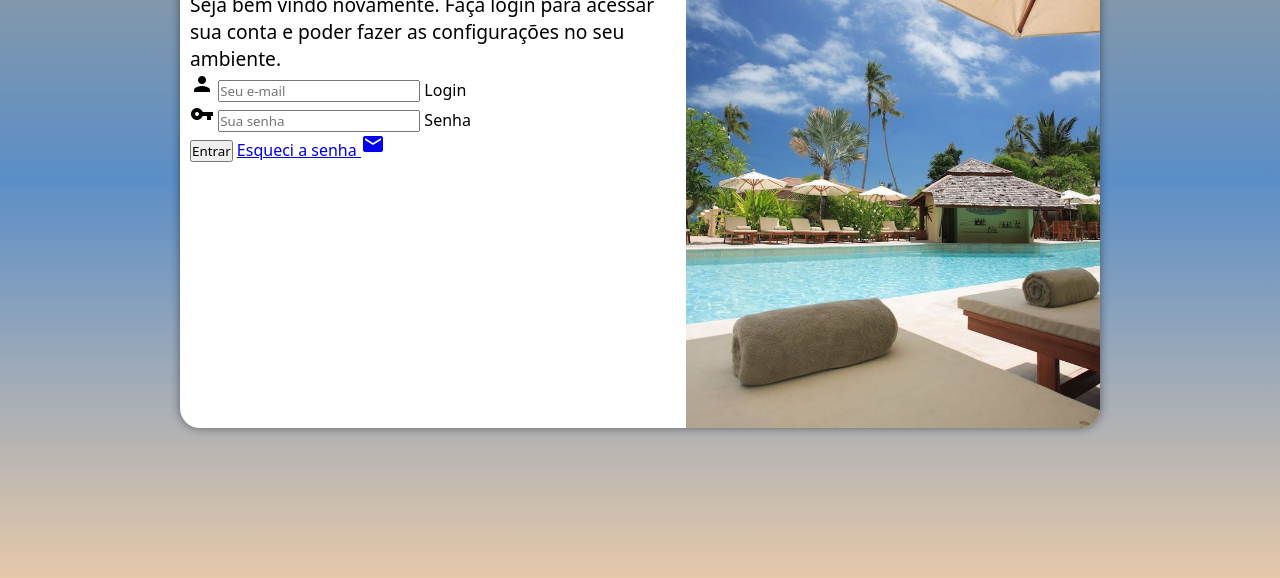
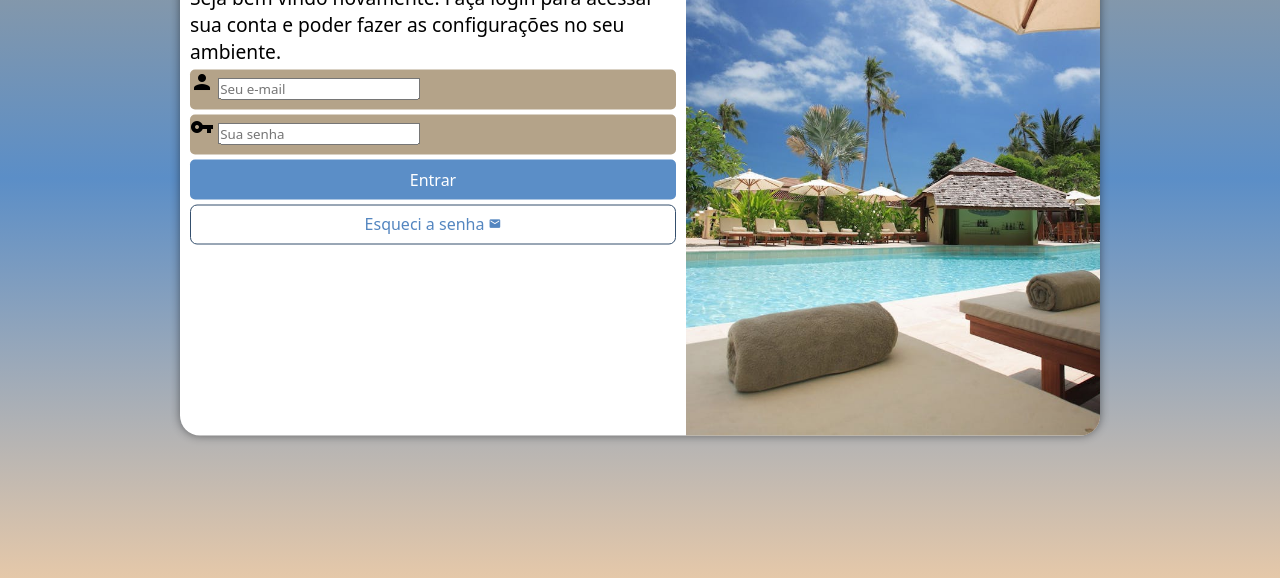
Before and after one commit to gabriel-almarques/projeto-login, a plain HTML site: page index.html in a window 1280 px wide. Shown: the part 222-800 px from the top of the page. Drawn offline with Linux system fonts and the light colour scheme.

Commit message:
Atualizações projeto-login

```diff
--- a/estilos/style.css
+++ b/estilos/style.css
@@ -39,7 +39,7 @@ section#login {
 
     background-color: white;
     width: 250px;
-    height: 500px;
+    height: 515px;
     border-radius: 20px;
     box-shadow: 0px 0px 10px rgba(0, 0, 0, 0.466);
 }
@@ -65,3 +65,61 @@ div#formulario > h1 {
 div#formulario > p {
     font-size: 1em;
 }
+
+form > div.campo {
+    background-color: #B4A389;
+    width: 100%;
+    height: 40px;
+    display: block;
+    border-radius: 5px;
+    margin: 5px 0px;
+}
+
+form > div.senha {
+    background-color: #B4A389;
+    width: 100%;
+    height: 40px;
+    display: block;
+    border-radius: 5px;
+    margin: 5px 0px;
+}
+
+form > input[type=submit] {
+    display: block;
+    font-size: 1em;
+    width: 100%;
+    height: 40px;
+    background-color: #5B8EC7;
+    color: white;
+    border: none;
+    border-radius: 5px;
+}
+
+form > input[type=submit]:hover {
+    background-color: #344f6d;
+    cursor: pointer;
+}
+
+form > a.botao {
+    display: block;
+    text-align: center;
+    font-size: 1em;
+    width: 100%;
+    height: 40px;
+    background-color: white;
+    color: #5486c0;
+    border: 1px solid #344f6d;
+    border-radius: 7px;
+    text-decoration: none;
+    margin-top: 5px;
+}
+
+form > a.botao > i {
+    font-size: 0.8em;
+    padding-top: 7px;
+    margin-top: 5px;
+}
+
+form > a.botao:hover {
+    background-color: #71b0f8dc;
+}
--- a/index.html
+++ b/index.html
@@ -21,15 +21,15 @@
                     <div class="campo">
                         <i class="material-icons">person</i>
                         <input type="email" name="login" id="ilogin" placeholder="Seu e-mail" autocomplete="email" required maxlength="35">
-                        <label for="ilogin">Login</label>
+                        <label for="ilogin"></label>
                     </div>
                     <div class="senha">
                         <i class="material-icons">vpn_key</i>
                         <input type="password" name="senha" id="isenha" placeholder="Sua senha" autocomplete="current-password" required minlength="8" maxlength="16">
-                        <label for="isenha">Senha</label>
+                        <label for="isenha"></label>
                     </div>
                     <input type="submit" value="Entrar">
-                    <a href="esqueci.html">Esqueci a senha <i class="material-icons">mail</i></a>
+                    <a href="esqueci.html" class="botao">Esqueci a senha <i class="material-icons">mail</i></a>
                 </form>
             </div>
         </section>
```
